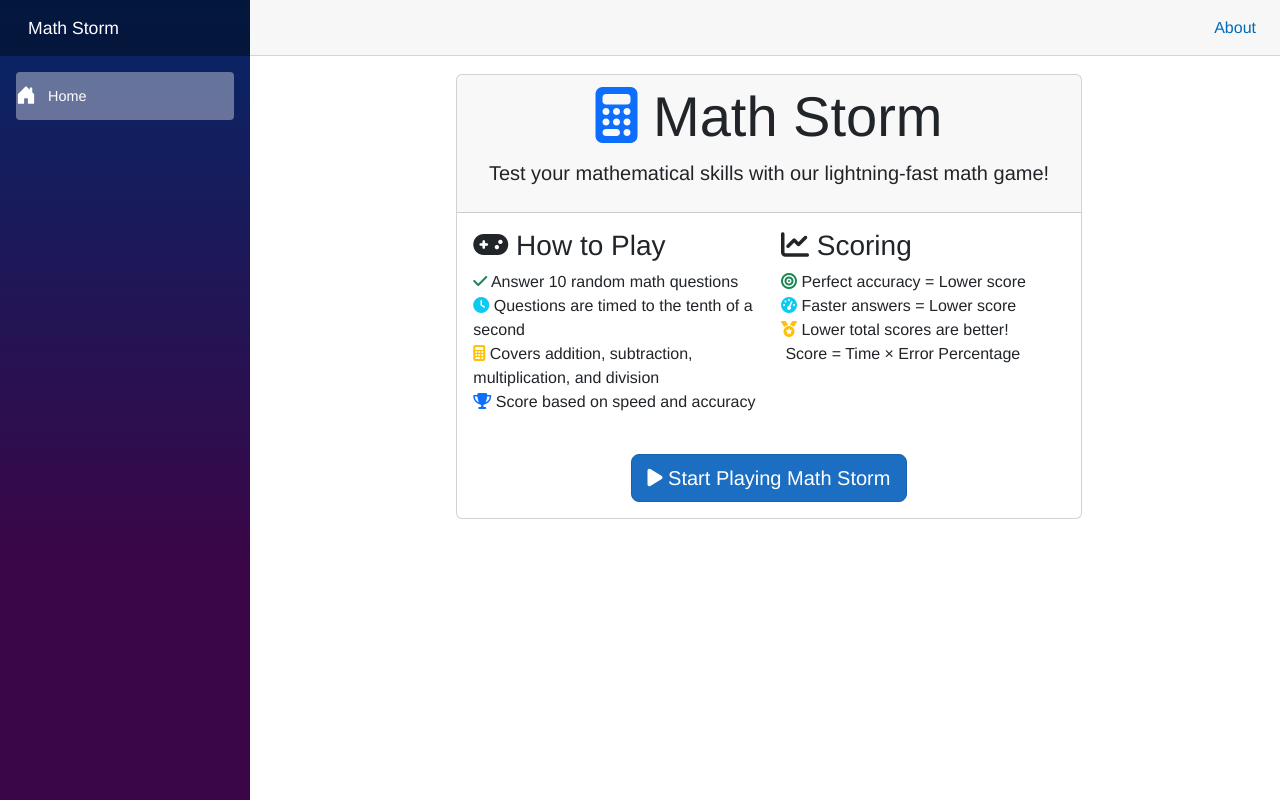
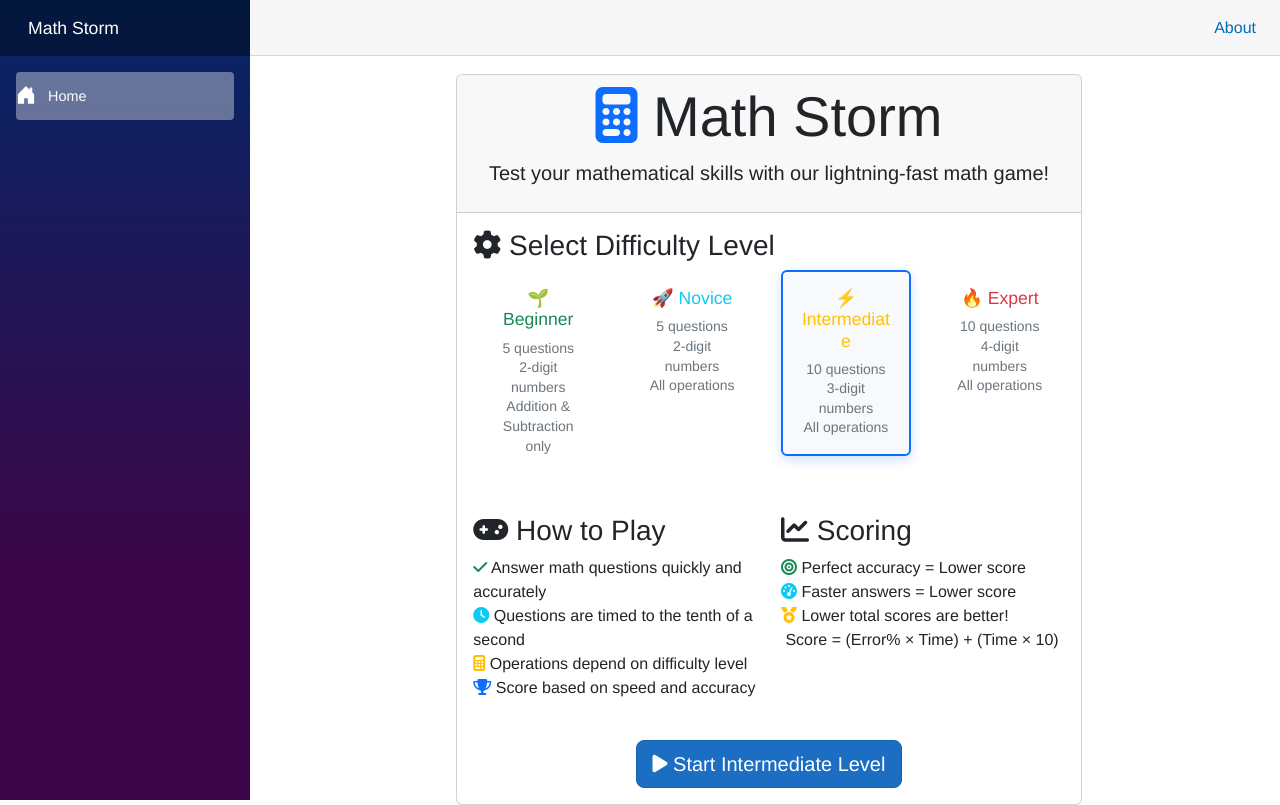
Before and after one commit to lluppesms/math.storm.ghcpa, an ASP.NET Core app: page / in a window 1280 px wide. Run offline with ASP.NET Core 8, Linux system fonts and the light colour scheme; style sheets or scripts are compiled from the project's sources.

Commit message:
Fix percentage calculation and add difficulty levels
Co-authored-by: lluppesms <110034725+lluppesms@users.noreply.github.com>

```diff
--- a/src/MathStorm/MathStorm.Web/Components/Game/ResultsComponent.razor
+++ b/src/MathStorm/MathStorm.Web/Components/Game/ResultsComponent.razor
@@ -34,7 +34,7 @@
                                     <td class="text-end">@FormatAnswer(question.CorrectAnswer, question.Operation)</td>
                                     <td class="text-end">
                                         <span class="badge @GetErrorBadgeClass(question.PercentageDifference)">
-                                            @question.PercentageDifference%
+                                            @question.PercentageDifference.ToString("F1")%
                                         </span>
                                     </td>
                                     <td class="text-end">@question.TimeInSeconds.ToString("F1")</td>
@@ -93,7 +93,7 @@
         };
     }
 
-    private string GetErrorBadgeClass(int errorPercentage)
+    private string GetErrorBadgeClass(double errorPercentage)
     {
         return errorPercentage switch
         {
--- a/src/MathStorm/MathStorm.Web/Components/Pages/MathGame.razor
+++ b/src/MathStorm/MathStorm.Web/Components/Pages/MathGame.razor
@@ -18,12 +18,72 @@
                     @if (!gameSession.IsGameStarted)
                     {
                         <div class="row">
+                            <div class="col-md-12 mb-4">
+                                <h3><i class="fas fa-cog"></i> Select Difficulty Level</h3>
+                                <div class="row">
+                                    <div class="col-md-6 col-lg-3 mb-3">
+                                        <div class="card @(selectedDifficulty == Difficulty.Beginner ? "border-primary bg-light" : "") difficulty-card"
+                                             @onclick="() => SelectDifficulty(Difficulty.Beginner)" style="cursor: pointer;">
+                                            <div class="card-body text-center">
+                                                <h5 class="card-title text-success">🌱 Beginner</h5>
+                                                <p class="card-text small">
+                                                    5 questions<br>
+                                                    2-digit numbers<br>
+                                                    Addition & Subtraction only
+                                                </p>
+                                            </div>
+                                        </div>
+                                    </div>
+                                    <div class="col-md-6 col-lg-3 mb-3">
+                                        <div class="card @(selectedDifficulty == Difficulty.Novice ? "border-primary bg-light" : "") difficulty-card"
+                                             @onclick="() => SelectDifficulty(Difficulty.Novice)" style="cursor: pointer;">
+                                            <div class="card-body text-center">
+                                                <h5 class="card-title text-info">🚀 Novice</h5>
+                                                <p class="card-text small">
+                                                    5 questions<br>
+                                                    2-digit numbers<br>
+                                                    All operations
+                                                </p>
+                                            </div>
+                                        </div>
+                                    </div>
+                                    <div class="col-md-6 col-lg-3 mb-3">
+                                        <div class="card @(selectedDifficulty == Difficulty.Intermediate ? "border-primary bg-light" : "") difficulty-card"
+                                             @onclick="() => SelectDifficulty(Difficulty.Intermediate)" style="cursor: pointer;">
+                                            <div class="card-body text-center">
+                                                <h5 class="card-title text-warning">⚡ Intermediate</h5>
+                                                <p class="card-text small">
+                                                    10 questions<br>
+                                                    3-digit numbers<br>
+                                                    All operations
+                                                </p>
+                                            </div>
+                                        </div>
+                                    </div>
+                                    <div class="col-md-6 col-lg-3 mb-3">
+                                        <div class="card @(selectedDifficulty == Difficulty.Expert ? "border-primary bg-light" : "") difficulty-card"
+                                             @onclick="() => SelectDifficulty(Difficulty.Expert)" style="cursor: pointer;">
+                                            <div class="card-body text-center">
+                                                <h5 class="card-title text-danger">🔥 Expert</h5>
+                                                <p class="card-text small">
+                                                    10 questions<br>
+                                                    4-digit numbers<br>
+                                                    All operations
+                                                </p>
+                                            </div>
+                                        </div>
+                                    </div>
+                                </div>
+                            </div>
+                        </div>
+
+                        <div class="row">
                             <div class="col-md-6">
                                 <h3><i class="fas fa-gamepad"></i> How to Play</h3>
                                 <ul class="list-unstyled">
-                                    <li><i class="fas fa-check text-success"></i> Answer 10 random math questions</li>
+                                    <li><i class="fas fa-check text-success"></i> Answer math questions quickly and accurately</li>
                                     <li><i class="fas fa-clock text-info"></i> Questions are timed to the tenth of a second</li>
-                                    <li><i class="fas fa-calculator text-warning"></i> Covers addition, subtraction, multiplication, and division</li>
+                                    <li><i class="fas fa-calculator text-warning"></i> Operations depend on difficulty level</li>
                                     <li><i class="fas fa-trophy text-primary"></i> Score based on speed and accuracy</li>
                                 </ul>
                             </div>
@@ -33,14 +93,14 @@
                                     <li><i class="fas fa-bullseye text-success"></i> Perfect accuracy = Lower score</li>
                                     <li><i class="fas fa-tachometer-alt text-info"></i> Faster answers = Lower score</li>
                                     <li><i class="fas fa-medal text-warning"></i> Lower total scores are better!</li>
-                                    <li><i class="fas fa-formula text-primary"></i> Score = Time × Error Percentage</li>
+                                    <li><i class="fas fa-formula text-primary"></i> Score = (Error% × Time) + (Time × 10)</li>
                                 </ul>
                             </div>
                         </div>
 
                         <div class="text-center mt-4">
                             <button class="btn btn-primary btn-lg" @onclick="StartGame">
-                                <i class="fas fa-play"></i> Start Playing Math Storm
+                                <i class="fas fa-play"></i> Start @selectedDifficulty Level
                             </button>
                         </div>
                     }
@@ -60,15 +120,23 @@
 
 @code {
     private GameSession gameSession = new();
+    private Difficulty selectedDifficulty = Difficulty.Intermediate;
 
     protected override void OnInitialized()
     {
-        gameSession = GameService.CreateNewGame();
+        gameSession = GameService.CreateNewGame(selectedDifficulty);
+    }
+
+    private void SelectDifficulty(Difficulty difficulty)
+    {
+        selectedDifficulty = difficulty;
+        gameSession = GameService.CreateNewGame(selectedDifficulty);
+        StateHasChanged();
     }
 
     private void StartGame()
     {
-        gameSession = GameService.CreateNewGame();
+        gameSession = GameService.CreateNewGame(selectedDifficulty);
         gameSession.IsGameStarted = true;
         GameService.StartQuestion(gameSession);
         StateHasChanged();
@@ -96,7 +164,7 @@
 
     private void RestartGame()
     {
-        gameSession = GameService.CreateNewGame();
+        gameSession = GameService.CreateNewGame(selectedDifficulty);
         StateHasChanged();
     }
 
--- /dev/null
+++ b/src/MathStorm/MathStorm.Web/Components/Pages/MathGame.razor.css
@@ -0,0 +1,25 @@
+.difficulty-card {
+    transition: all 0.2s ease-in-out;
+    border: 2px solid transparent;
+}
+
+.difficulty-card:hover {
+    border-color: var(--bs-primary);
+    box-shadow: 0 4px 8px rgba(0, 0, 0, 0.1);
+    transform: translateY(-2px);
+}
+
+.difficulty-card.border-primary {
+    border-color: var(--bs-primary) !important;
+    box-shadow: 0 4px 12px rgba(13, 110, 253, 0.2);
+}
+
+.difficulty-card .card-title {
+    font-size: 1.1rem;
+    margin-bottom: 0.5rem;
+}
+
+.difficulty-card .card-text {
+    color: #6c757d;
+    line-height: 1.4;
+}
--- a/src/MathStorm/MathStorm.Web/Models/GameSession.cs
+++ b/src/MathStorm/MathStorm.Web/Models/GameSession.cs
@@ -8,6 +8,7 @@ public class GameSession
     public bool IsGameStarted { get; set; } = false;
     public DateTime? QuestionStartTime { get; set; }
     public double TotalScore => Questions.Sum(q => q.Score);
+    public Difficulty Difficulty { get; set; } = Difficulty.Expert;
 
     public MathQuestion? CurrentQuestion =>
         CurrentQuestionIndex < Questions.Count ? Questions[CurrentQuestionIndex] : null;
--- a/src/MathStorm/MathStorm.Web/Models/MathQuestion.cs
+++ b/src/MathStorm/MathStorm.Web/Models/MathQuestion.cs
@@ -9,7 +9,7 @@ public class MathQuestion
     public double CorrectAnswer { get; set; }
     public double? UserAnswer { get; set; }
     public double TimeInSeconds { get; set; }
-    public int PercentageDifference { get; set; }
+    public double PercentageDifference { get; set; }
     public double Score { get; set; }
 
     public string QuestionText => $"{Number1} {GetOperationSymbol()} {Number2}";
--- a/src/MathStorm/MathStorm.Web/Services/IGameService.cs
+++ b/src/MathStorm/MathStorm.Web/Services/IGameService.cs
@@ -4,7 +4,7 @@ namespace MathStorm.Web.Services;
 
 public interface IGameService
 {
-    GameSession CreateNewGame();
+    GameSession CreateNewGame(Difficulty difficulty = Difficulty.Expert);
     void StartQuestion(GameSession gameSession);
     void SubmitAnswer(GameSession gameSession, double userAnswer);
     void NextQuestion(GameSession gameSession);
```
Also changed, not shown: src/MathStorm/MathStorm.Web/Models/Difficulty.cs (added, +48 -0 lines), src/MathStorm/MathStorm.Web/Services/GameService.cs (+24 -18 lines).
